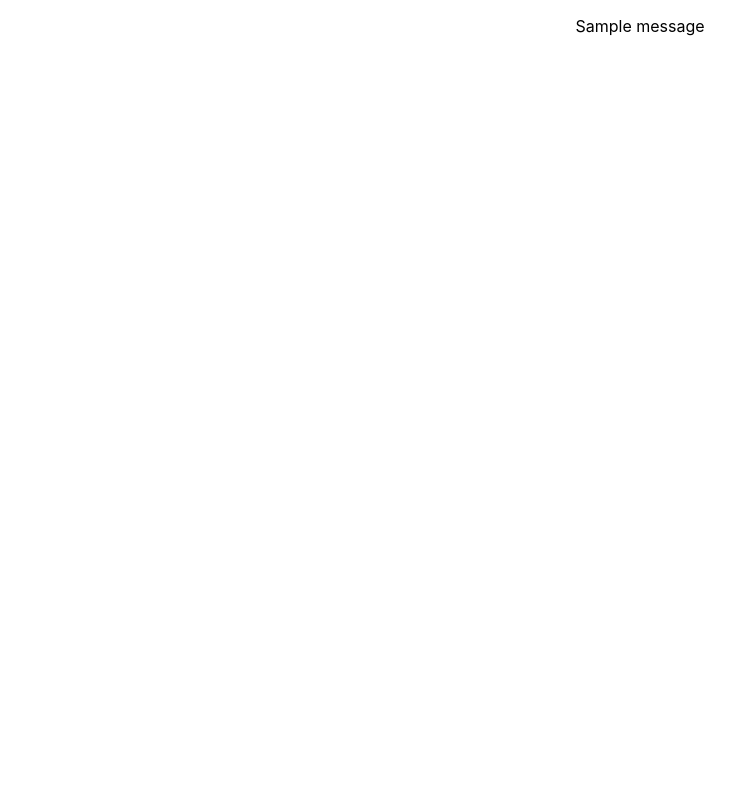
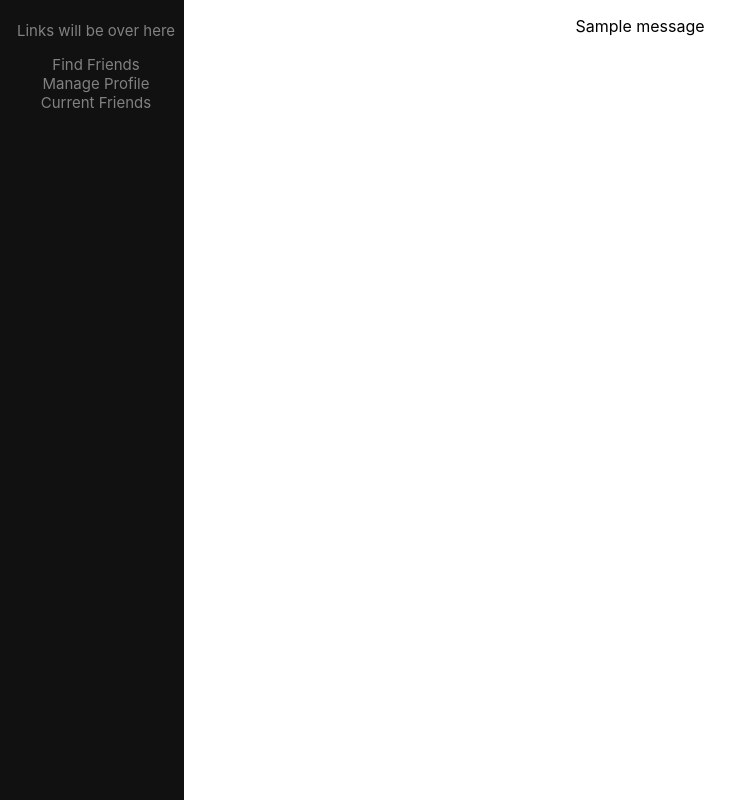
Before and after one commit to jmcrae81/social-media-front, a React (Create React App) app: page / in a window 1280 px wide. Shown: the whole page, without its empty margins (0-749 px from the left). Built offline with nearby package versions, Linux system fonts and the light colour scheme.

Commit message:
v0.00002

```diff
--- a/src/App.js
+++ b/src/App.js
@@ -4,11 +4,13 @@ import LoginComponent from './LoginComponent';
 import RegistrationComponent from './RegistrationComponent';
 import HomepageComponent from './HomepageComponent';
 import PostComponent from './PostComponent';
+import NavbarComponent from './NavbarComponent';
 
 function App() {
   return (
     <div className="App">
         <PostComponent/>
+        <NavbarComponent/>
     </div>
   );
 }
--- /dev/null
+++ b/src/Navbar.css
@@ -0,0 +1,17 @@
+.sidebar{
+    height: 100%; /* Full-height: remove this if you want "auto" height */
+    width: 160px; /* Set the width of the sidebar */
+    position: fixed; /* Fixed Sidebar (stay in place on scroll) */
+    z-index: 1; /* Stay on top */
+    top: 0; /* Stay at the top */
+    left: 0;
+    background-color: #111; /* Black */
+    overflow-x: hidden; /* Disable horizontal scroll */
+    padding-top: 20px;
+
+     padding: 6px 8px 6px 16px;
+      text-decoration: none;
+      font-size: 15px;
+      color: #818181;
+      display: block;
+}
--- a/src/NavbarComponent.js
+++ b/src/NavbarComponent.js
@@ -1,6 +1,15 @@
+import './Navbar.css';
+
 const NavbarComponent = () => {
     return(
-        <p>Links will be over here</p>
+        <div class="sidebar">
+            <p>Links will be over here</p>
+            <a>Find Friends</a>
+            <br/>
+            <a>Manage Profile</a>
+            <br/>
+            <a>Current Friends</a>
+        </div>
     );
 }
 
```
